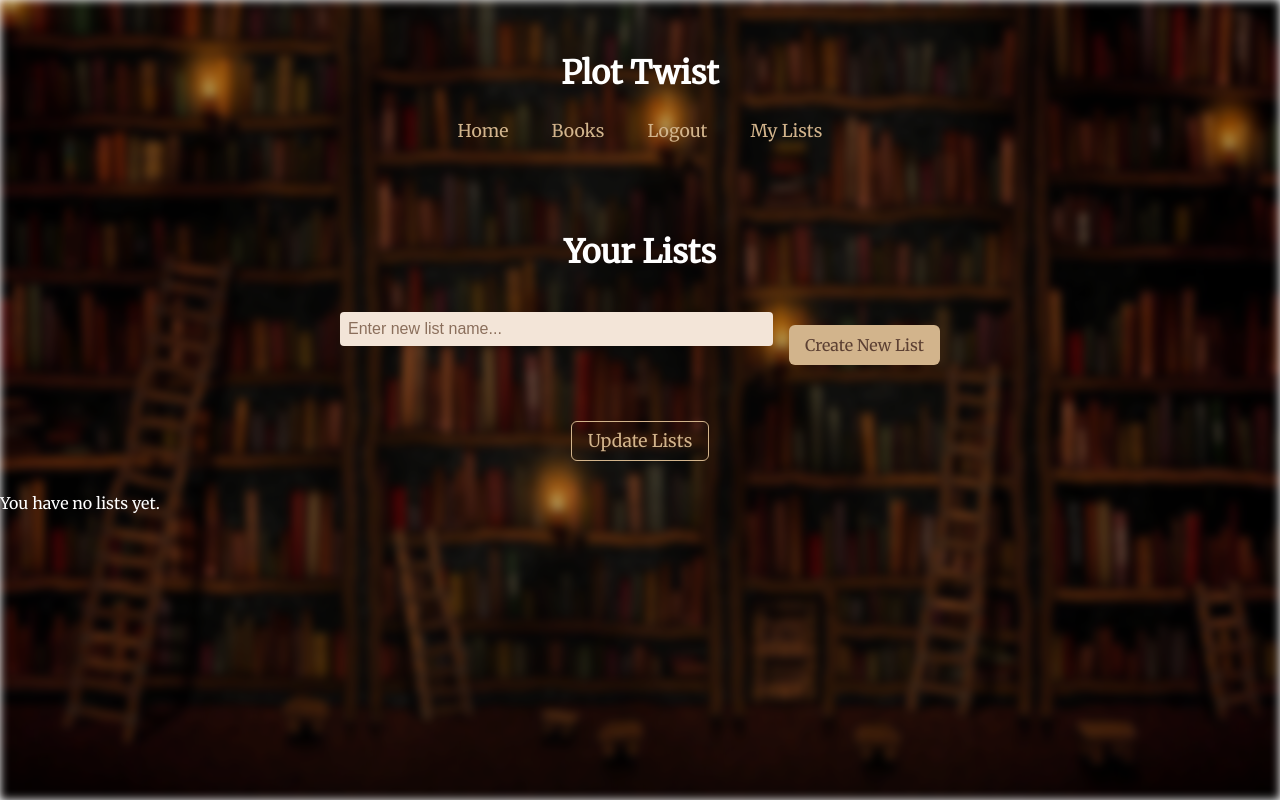
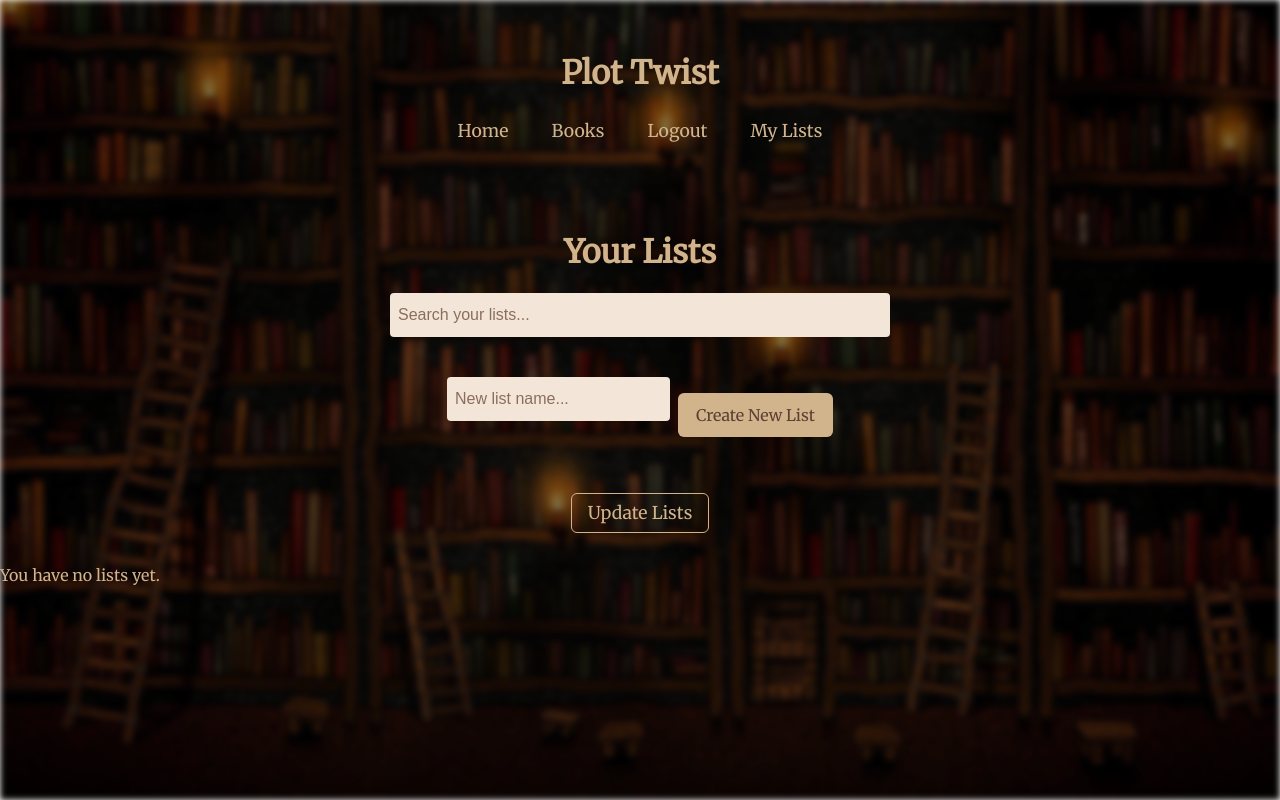
Before and after one commit to CelestineNguyen/CS4750_FinalProject, a Django app: page /lists/ in a window 1280 px wide. Run offline with Django 5.2, Linux system fonts and the light colour scheme; a user stored in the database is signed in; data that the repository does not hold is empty.

Commit message:
Major front end updates for all pages

```diff
--- a/plot_twist/plotTwist/static/styles.css
+++ b/plot_twist/plotTwist/static/styles.css
@@ -3,19 +3,19 @@ body, html {
     padding: 0;
     height: 100%;
     font-family: 'Merriweather', serif;
-    color: white;
+    color: tan;
 }
 
 body::before {
     content: "";
     position: fixed;
     inset: 0;
-    background-image: url("img/library.jpg"); /* Adjust path as needed */
+    background-image: url("img/library.jpg");
     background-size: cover;
     background-position: center;
     background-repeat: no-repeat;
     z-index: -1;
-    filter: blur(5px) brightness(0.7);
+    filter: blur(3px) brightness(0.5);
 }
 
 header {
@@ -61,6 +61,18 @@ nav form button:hover {
     margin-left: auto;
     margin-right: auto;
 }
+
+.books-header {
+    text-align: center;
+    margin-bottom: 2rem;
+}
+
+.search-books-container {
+    display: flex;
+    justify-content: center;
+    margin-bottom: 2rem;
+}
+
 
 .list-container {
     background-color: #a38064;
@@ -108,46 +120,70 @@ nav form button:hover {
 .search-create-row {
     display: flex;
     justify-content: center;
+    align-items: center;
+    flex-wrap: wrap;
     gap: 1rem;
-    flex-wrap: wrap;
-    margin-bottom: 1.5rem;
+    margin-bottom: 2rem;
 }
 
+
+
+
+
 .search-bar {
-    padding: 8px;
+    height: 44px;
+    padding: 0 12px;
     font-size: 1rem;
     width: 300px;
     border-radius: 6px;
     border: none;
     background-color: #f5f5dc;
     color: #5c4033;
+    box-sizing: border-box;
 }
+
+
 
 .create-list-form {
     display: flex;
+    align-items: center;
     gap: 0.5rem;
-    align-items: center;
+    height: 44px;
 }
 
 .create-list-form .list-input {
-    padding: 8px;
+    height: 44px;
+    padding: 0 12px;
     font-size: 1rem;
     border-radius: 6px;
     border: none;
     background-color: #f5f5dc;
     color: #5c4033;
-    width: 200px;
+    box-sizing: border-box;
+    vertical-align: middle;
+    display: inline-block;
 }
 
 .create-list-form button {
-    padding: 8px 14px;
+    height: 44px;
+    padding: 0 18px;
     font-family: 'Merriweather', serif;
+    font-size: 1rem;
     background-color: tan;
     color: #5c4033;
     border: none;
     border-radius: 6px;
     cursor: pointer;
     white-space: nowrap;
+    box-sizing: border-box;
+    vertical-align: middle;
+    display: inline-block;
+    margin: 0;
+}
+
+.create-list-form input,
+.create-list-form button {
+    line-height: normal;
 }
 
 .create-list-form button:hover {
@@ -211,9 +247,14 @@ nav form button:hover {
     color: #856404;
 }
 .list-input {
-    width: 250px;
-    padding: 6px;
-    font-size: 14px;
+    height: 44px; /* match button height */
+    padding: 0 12px;
+    font-size: 1rem;
+    border-radius: 6px;
+    border: none;
+    background-color: #f5f5dc;
+    color: #5c4033;
+    box-sizing: border-box;
 }
 
 .lists-header {
@@ -292,3 +333,9 @@ nav form button:hover {
 .overlay-card p {
     font-size: 1.2rem;
 }
+
+
+.search-create-row input,
+.search-create-row form {
+    vertical-align: middle;
+}
--- a/plot_twist/plotTwist/templates/plotTwist/lists.html
+++ b/plot_twist/plotTwist/templates/plotTwist/lists.html
@@ -6,16 +6,17 @@
 <div class="lists-header">
     <h1>Your Lists</h1>
 
-    <!-- Search + Create List Row -->
-    <div class="lists-action-row">
-    <input type="text" id="searchInput" name="new_list_name"
-           placeholder="Enter new list name..." onkeyup="filterLists()" />
+     <div class="search-create-row">
+        <!-- Search Input (not in a form) -->
+        <input type="text" id="searchInput" placeholder="Search your lists..." onkeyup="filterLists()" class="search-bar">
 
-    <form method="POST" class="create-list-form">
-        {% csrf_token %}
-        <button type="submit">Create New List</button>
-    </form>
-</div>
+        <!-- Create List Form -->
+        <form method="POST" class="create-list-form">
+            {% csrf_token %}
+            <input type="text" name="list_name" placeholder="New list name..." required class="list-input">
+            <button type="submit">Create New List</button>
+        </form>
+    </div>
 
 
     {% if messages %}
```
Also changed, not shown: plot_twist/plotTwist/templates/plotTwist/all_books.html (+18 -2 lines).
